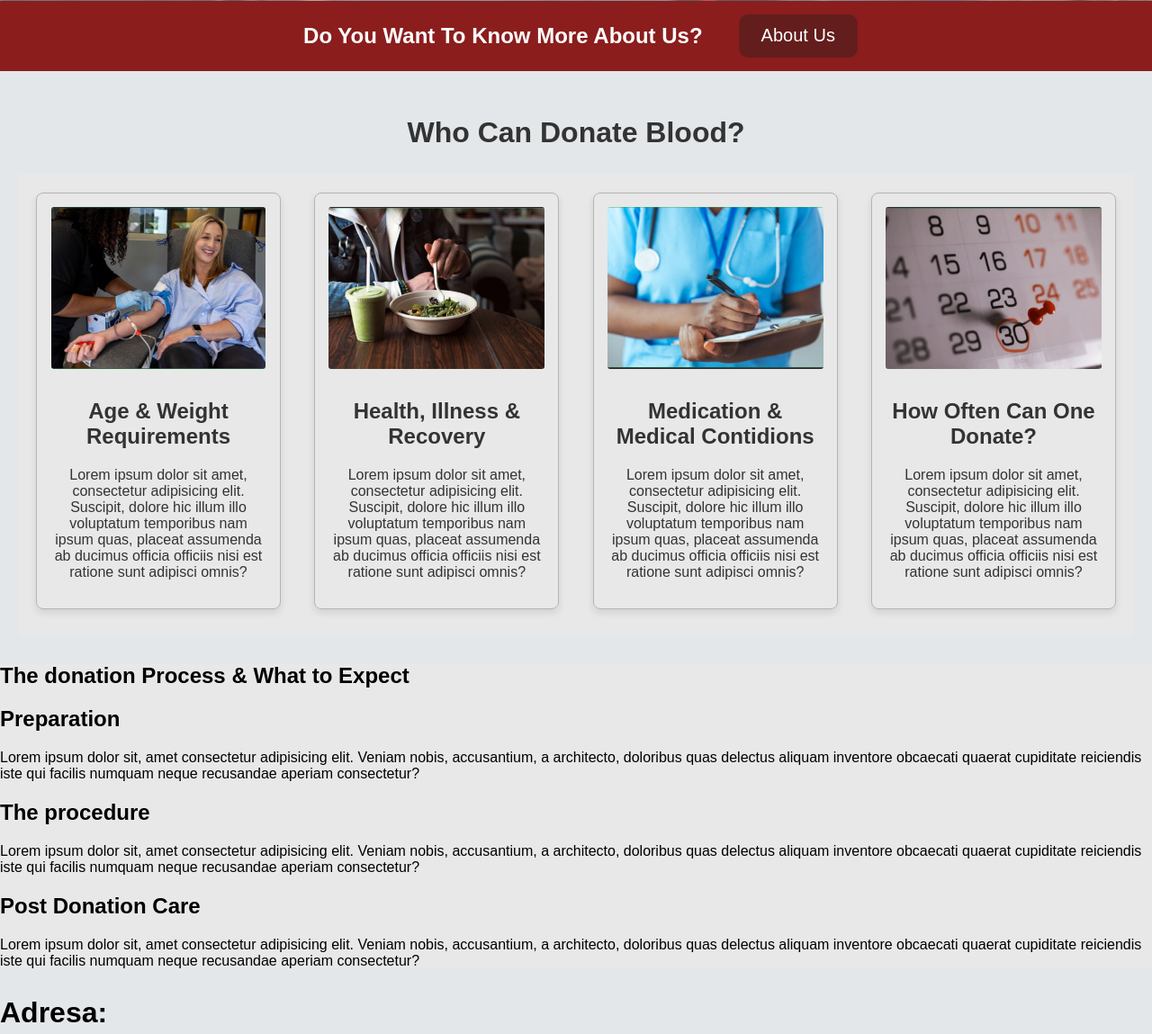
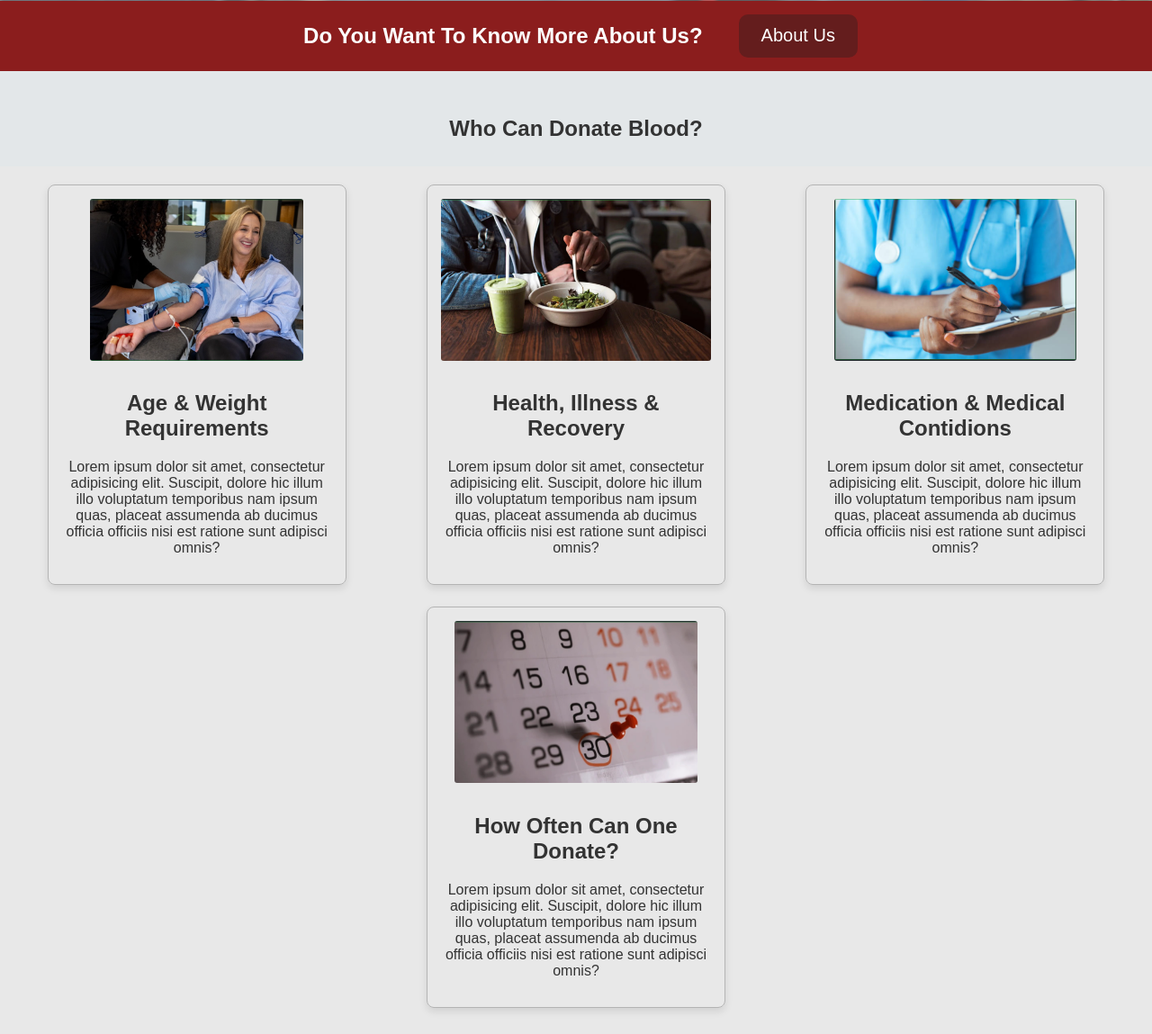
Before and after one commit to SharrIsmaili/Projekti-DZHW, a PHP site: page /HTML/home.html in a window 1280 px wide. Shown: the part 721-1870 px from the top of the page at 90% size. Run offline with PHP 8.4, Linux system fonts and the light colour scheme.

Commit message:
made cards responsive

```diff
--- a/CSS/style.css
+++ b/CSS/style.css
@@ -34,6 +34,10 @@
   display: flex;
   align-items: center;
   gap: 40px;
+}
+
+.utils{
+  flex-wrap: nowrap;
 }
 
 .link {
@@ -177,23 +181,23 @@
   color: white;
 }
 
-#aboutUsBtn {
+#aboutUsBtn{
   background-color: rgb(100, 29, 29);
   color: white;
   font-size: 20px;
   margin: 15px;
 }
 
-#aboutUsBtn:hover {
+#aboutUsBtn:hover{
   background-color: white;
   color: black;
 }
 
-#aboutUs h1 {
+#aboutUs h1{
   margin: 25px;
 }
 
-.title-for-who-can-donate h1 {
+.title h1{
   color: #333;
   font-family: 'Poppins', sans-serif;
   width: 100%;
@@ -201,35 +205,31 @@
   margin: 50px auto 10px auto;
 }
 
-.who-can-donate-cards {
-  flex-wrap: nowrap;
-  justify-content: center;
-  flex-direction: row;
-  justify-content: space-between;
+.cards{
+  display: flex;
+  flex-wrap: wrap;
+  justify-content: space-around;
+  align-items: center;
   padding: 30px 20px;
   color: #333;
-  display: flex;
-  width: 1250px;
   gap: 24px;
-  max-width: 1200px;
   margin: 0 auto 30px auto;
   padding-top: 20px;
   background-color: #e8e8e8;
 }
 
-.who-can-donate-cards>div[class^="card-"] {
-  width: 20%;
-  max-width: 20%;
+.card{
+  width: 300px;
   color: #333;
   border: 1px solid #b4b4b4;
   border-radius: 8px;
   padding: 15px;
   box-shadow: 0 4px 8px rgba(0, 0, 0, 0.1);
   text-align: center;
-
+  flex-shrink: 0;
 }
 
-.who-can-donate-cards img {
+.card img {
   max-width: 100%;
   border-radius: 3px;
   margin-bottom: 10px;
@@ -331,3 +331,7 @@
   margin-top: 30px;
   padding: 10px 0;
 }
+
+.social-icons img{
+  width: 50px;
+}
--- a/HTML/home.html
+++ b/HTML/home.html
@@ -93,11 +93,12 @@
             <a href="aboutUs.html" class="btn" id="aboutUsBtn">About Us</a>
         </section>
 
-        <div class="title-for-who-can-donate">
+        <section>
+            <div class="title">
                 <h1>Who Can Donate Blood?</h1><br>
             </div>
-        <div class="who-can-donate-cards">
-            <div class="card-1">
+            <div class="cards">
+                <div class="card">
                     <img src="/images/who can donate/age-and-weight.png" alt="Save Up To 3 Lives">
                     <h2>Age & Weight Requirements</h2>
                     <p>Lorem ipsum dolor sit amet, consectetur adipisicing elit. Suscipit, dolore hic illum illo
@@ -106,7 +107,7 @@
                         adipisci omnis?
                     </p>
                 </div>
-            <div class="card-2">
+                <div class="card">
                     <img src="/images/who can donate/health-recovery.png" alt="Health, Illness & Recovery">
                     <h2>Health, Illness & Recovery</h2>
                     <p>Lorem ipsum dolor sit amet, consectetur adipisicing elit. Suscipit, dolore hic illum illo
@@ -115,7 +116,7 @@
                         adipisci omnis?
                     </p>
                 </div>
-            <div class="card-3">
+                <div class="card">
                     <img src="/images/who can donate/medication&condition.png" alt="Medication & Medical Contidions">
                     <h2>Medication & Medical Contidions</h2>
                     <p>Lorem ipsum dolor sit amet, consectetur adipisicing elit. Suscipit, dolore hic illum illo
@@ -124,7 +125,7 @@
                         adipisci omnis?
                     </p>
                 </div>
-            <div class="card-4">
+                <div class="card">
                     <img src="/images/who can donate/frequency.png" alt="How Often Can One Donate?">
                     <h2>How Often Can One Donate?</h2>
                     <p>Lorem ipsum dolor sit amet, consectetur adipisicing elit. Suscipit, dolore hic illum illo
@@ -134,6 +135,7 @@
                     </p>
                 </div>
             </div>
+        </section>
 
         <section class="donation-process">
             <h1>The donation Process & What to Expect</h1>
@@ -187,11 +189,10 @@
         <div class="top-row">
             <a href="home.html"><img id="footerLogo" src="/images/logo.png" alt="Vital Drop Logo"></a>
             <div class="social-icons">
-                <a href="#">F</a>
-                <a href="#">T</a>
-                <a href="#">I</a>
-                <a href="#">G</a>
-                <a href="#">L</a>
+                <a href="#"><img src="/images/facebook.png" alt="Facebook Icon"></a>
+                <a href="#"><img src="/images/instagram.png" alt="Instagram Icon"></a>
+                <a href="#"><img src="/images/email.png" alt="Gmail Icon"></a>
+                <a href="#"><img src="/images/linkedin.png" alt="LinkedIn Icon"></a>
             </div>
         </div>
 
@@ -230,7 +231,6 @@
                 <h3>SOCIAL</h3>
                 <ul>
                     <li><a href="#">Facebook</a></li>
-                    <li><a href="#">Twitter</a></li>
                     <li><a href="#">Instagram</a></li>
                     <li><a href="#">LinkedIn</a></li>
                 </ul>
```
Also changed, not shown: images/email.png (added), images/facebook.png (added), images/instagram.png (added), images/linkedin.png (added). Lines whose indentation alone changed are shown as unchanged.
